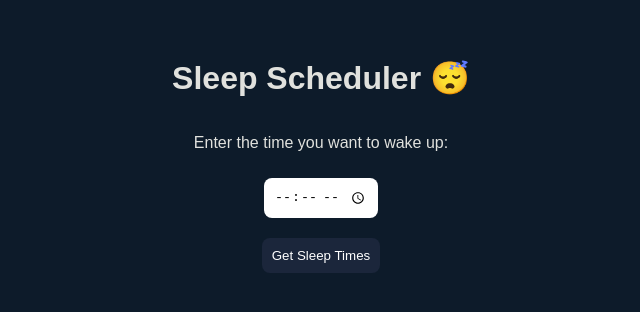
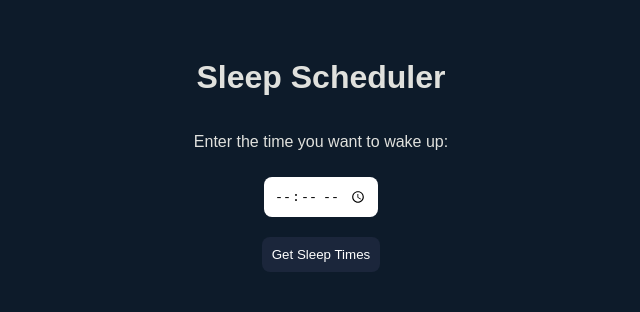
Before and after one commit to DaoMinh1709/sleep-scheduler, a plain HTML site: page index.html in a window 1280 px wide. Shown: the part 238-550 px from the top of the page, without its empty margins (319-959 px from the left). Drawn offline with Linux system fonts and the light colour scheme.

Commit message:
Update index.html

```diff
--- a/index.html
+++ b/index.html
@@ -35,7 +35,7 @@
   </style>
 </head>
 <body>
-  <h1>Sleep Scheduler 😴</h1>
+  <h1>Sleep Scheduler</h1>
   <p>Enter the time you want to wake up:</p>
   <input type="time" id="wakeTime">
   <button onclick="calculateSleepTimes()">Get Sleep Times</button>
```
